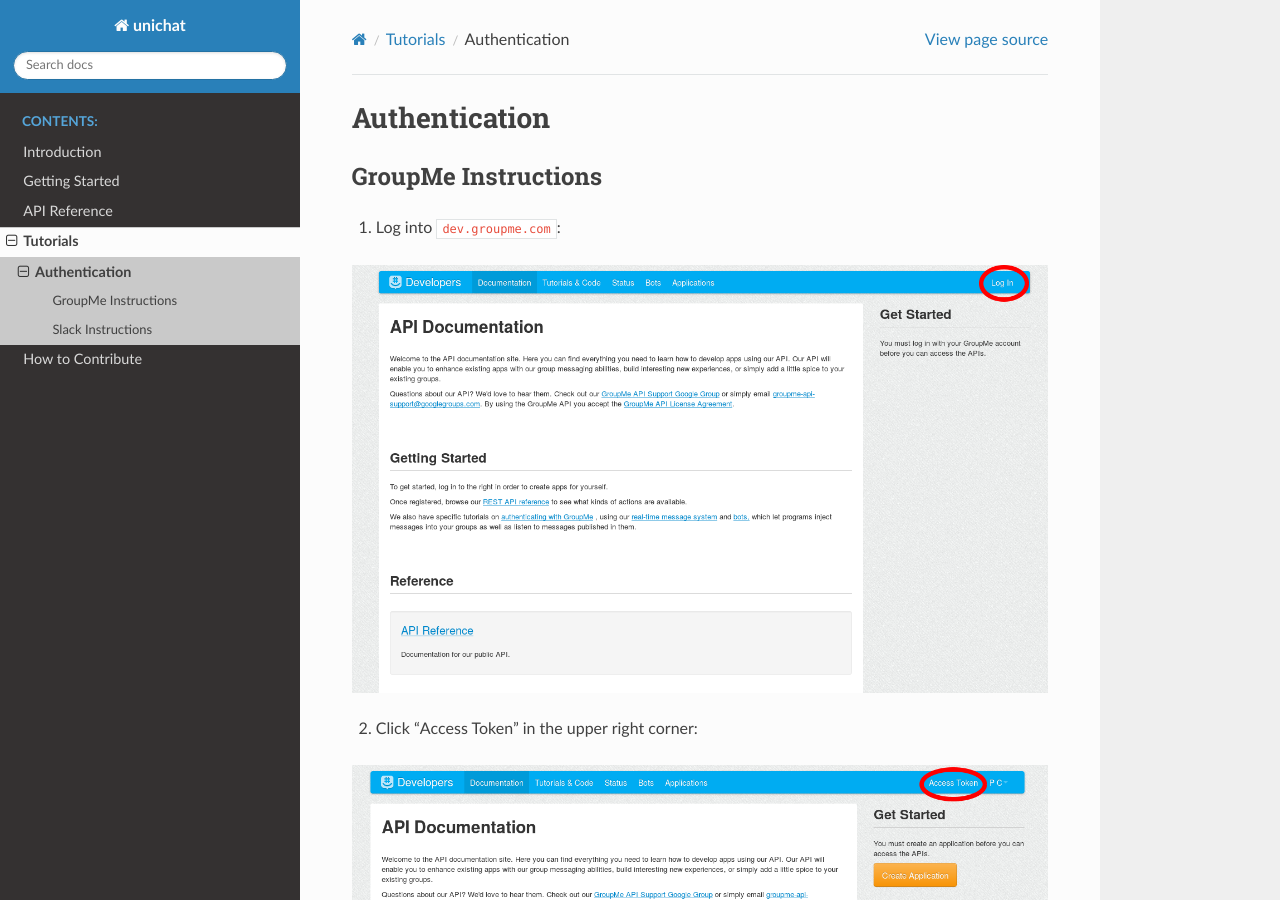
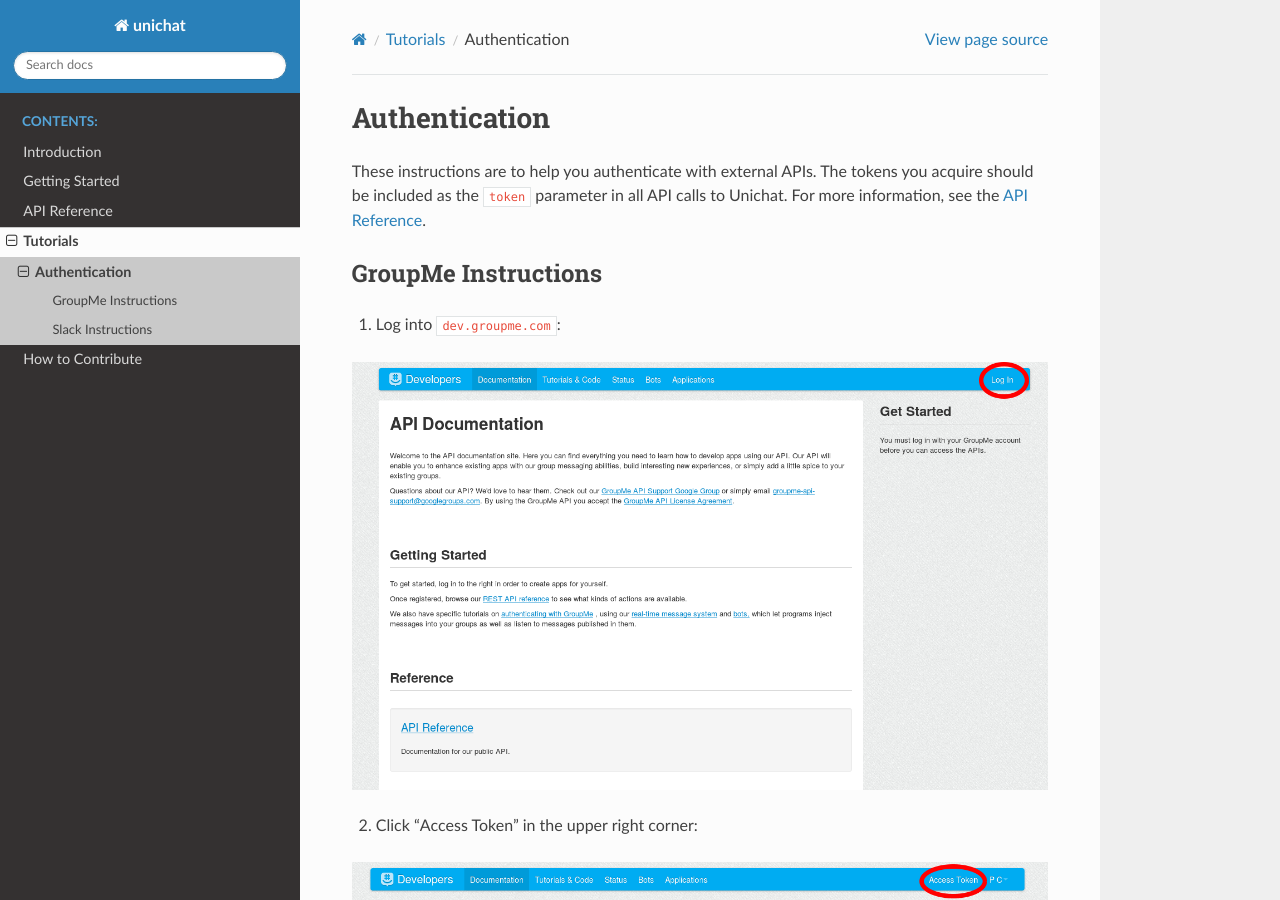
Before and after one commit to perrycate/Uniform-Chat-API, a Sphinx documentation site: the page built from docs/tutorials/authentication.rst, in a window 1280 px wide and 900 px high. Built offline with Sphinx 7.4.7 and the Read the Docs theme 2.0.0, drawn with Linux system fonts in a browser that asks for light colours.

Commit message:
Add 'what to do with the token' to auth tutorial

```diff
--- a/docs/tutorials/authentication.rst
+++ b/docs/tutorials/authentication.rst
@@ -2,6 +2,10 @@
 
 Authentication
 ==============================
+
+These instructions are to help you authenticate with external APIs. The tokens
+you acquire should be included as the ``token`` parameter in all API calls to
+Unichat. For more information, see the :ref:`api reference`.
 
 GroupMe Instructions
 ------------------------------
```
